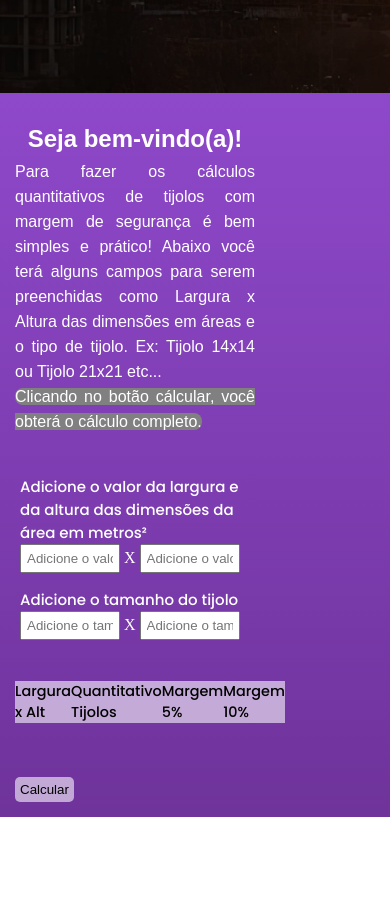
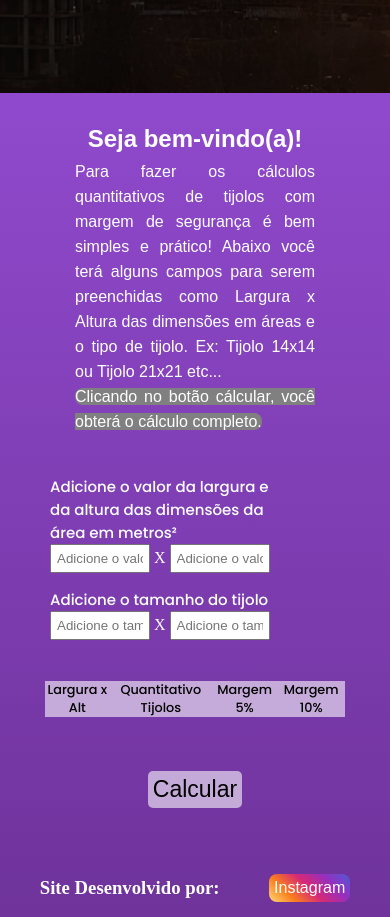
Before and after one commit to Davi-Cyber-Security/quantitativoTijolos, a plain HTML site: page index.html in a window 390 px wide. Shown: the part 357-1274 px from the top of the page. Before the commit the page ends 1174 px from the top, so only its background shows below. Drawn offline with Linux system fonts and the light colour scheme.

Commit message:
aprovado

```diff
--- a/index.html
+++ b/index.html
@@ -4,6 +4,22 @@
     <meta charset="UTF-8">
     <meta name="viewport" content="width=device-width, initial-scale=1.0">
     <link rel="stylesheet" href="style.css">
+    <meta name="description" content="Para fazer os cálculos quantitativos de tijolos com margem de segurança é bem simples e prático! Abaixo você terá alguns campos para serem preenchidas como Largura x Altura das dimensões em áreas e o tipo de tijolo.">
+    <meta name="author" content="Quantitativos de Tijolos">
+
+    <!-- Open Graph (para Facebook, LinkedIn, etc.) -->
+    <meta property="og:title" content="Quantitativos de Tijolos">
+    <meta property="og:description" content="Para fazer os cálculos quantitativos de tijolos com margem de segurança é bem simples e prático! Abaixo você terá alguns campos para serem preenchidas como Largura x Altura das dimensões em áreas e o tipo de tijolo.">
+    <meta property="og:image" content="https://quantitativotijolos.vercel.app/img/banner.jpg">
+    <meta property="og:url" content="https://quantitativotijolos.vercel.app/">
+    <meta property="og:type" content="website">
+
+    <!-- Twitter Cards -->
+    <meta name="twitter:card" content="summary_large_image">
+    <meta name="twitter:title" content="Quantitativos de Tijolos">
+    <meta name="twitter:description" content="Para fazer os cálculos quantitativos de tijolos com margem de segurança é bem simples e prático! Abaixo você terá alguns campos para serem preenchidas como Largura x Altura das dimensões em áreas e o tipo de tijolo.">
+    <meta name="twitter:image" content="https://quantitativotijolos.vercel.app/img/banner.jpg">
+    <meta name="twitter:site" content="@davipv_OFC">
     <title>Quantitativo de Tijolo</title>
 </head>
 <body>
@@ -44,7 +60,7 @@
 
 <br>
         <div class="resultados">
-            <table>
+            <table class="table">
                 <thead>
                     <tr>
                         <th>Largura x Alt</th>
@@ -76,6 +92,11 @@
         </div>
     </section>
     </main>
+<br><br>
+    <footer>
+        <h3>Site Desenvolvido por: </h3>
+        <a class="instagram href="https://www.instagram.com/davipv_ofc/">Instagram</a>
+    </footer>
     <script src="script.js"></script>
 </body>
 </html>
--- a/style.css
+++ b/style.css
@@ -90,7 +90,7 @@ header::after{
     .pai{
         margin: 0 auto;
         max-width:
-        400px;
+        500px;
         padding: 2px;
     }
 }
@@ -101,8 +101,12 @@ header::after{
     }
     .pai{
         width: 100%;
-        max-width: 400px;
+        max-width: 450px;
         margin: 0 auto;
+        display: flex;
+        flex-direction: column;
+        justify-content: center;
+        align-items: center;
     }
 }
 .primeOne{
@@ -193,7 +197,20 @@ table{
     width: 100%;
     height: 100%;
 }
-@media (max-width: 500px){
+@media (min-width: 300px) and (max-width: 450px){
+    table{
+        width: 100%;
+        max-width: 300px;
+        table-layout: auto;
+        font-size: 80%; /* Ajuste dinâmico com base no tamanho da tela */
+        border-collapse: collapse;
+    }
+    .resultados{
+        width: 100%;
+        max-width: 300px;
+    }
+}
+@media (min-width: 450px) and (max-width: 500px){
     table{
         width: 100%;
         max-width: 100%;
@@ -208,7 +225,7 @@ table{
     }
     .resultados{
         width: 100%;
-        max-width: 200px;
+        max-width: 400px;
     }
 }
 thead tr:nth-of-type(odd){
@@ -231,4 +248,21 @@ button{
     background-color: #ffffff93;
     border: none;
     border-radius: 5px;
+    font-size: 23px;
 }
+
+/* The end */
+
+footer{
+    display: flex;
+    justify-content: space-around;
+    align-items: center;
+    padding: 15px;
+}
+
+.instagram{
+    background: linear-gradient(45deg, #feda75, #fa7e1e, #d62976, #962fbf, #4f5bd5);
+    padding: 5px;
+    font-family: sans-serif;
+    border-radius: 8px;
+}
```
